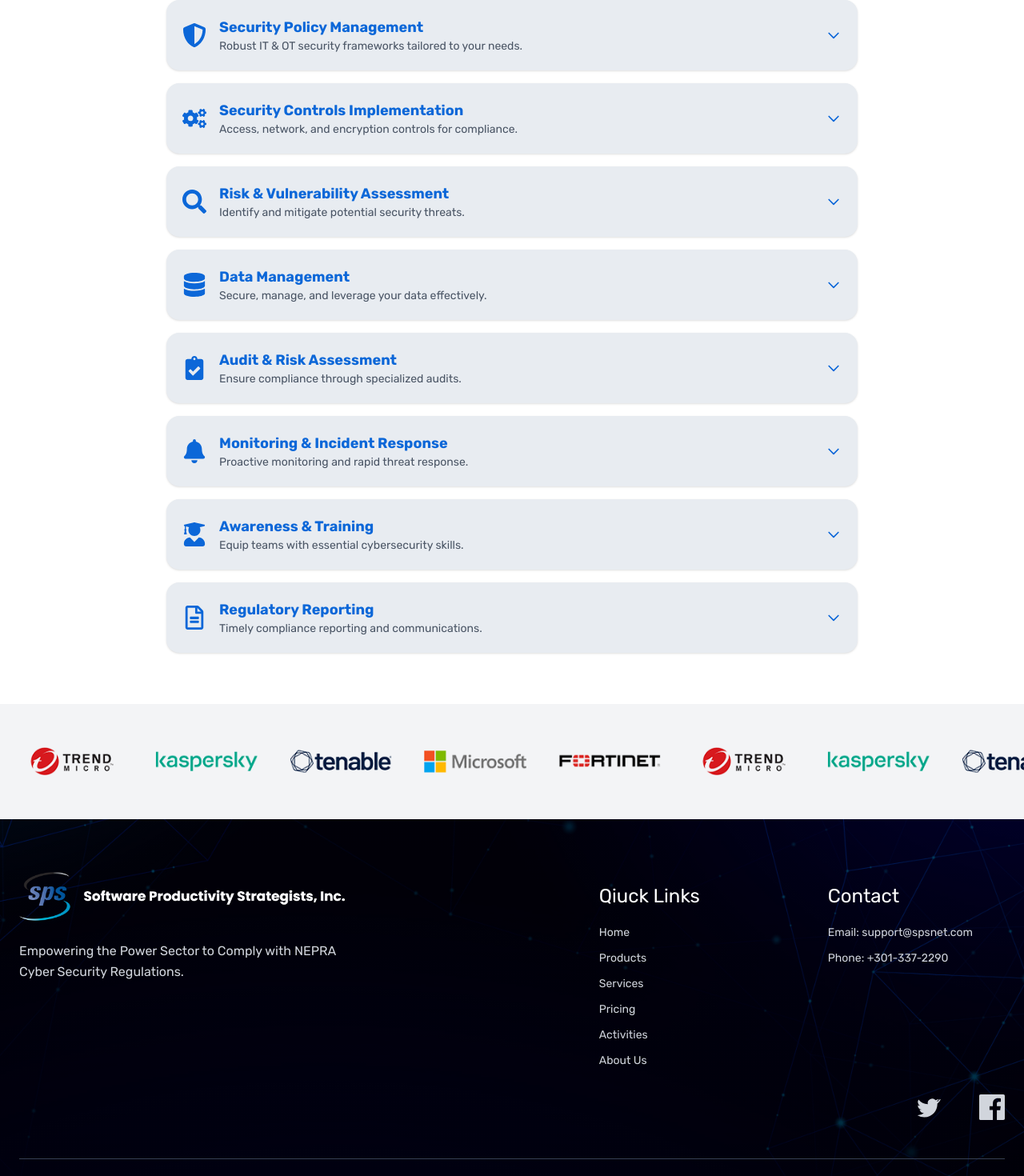
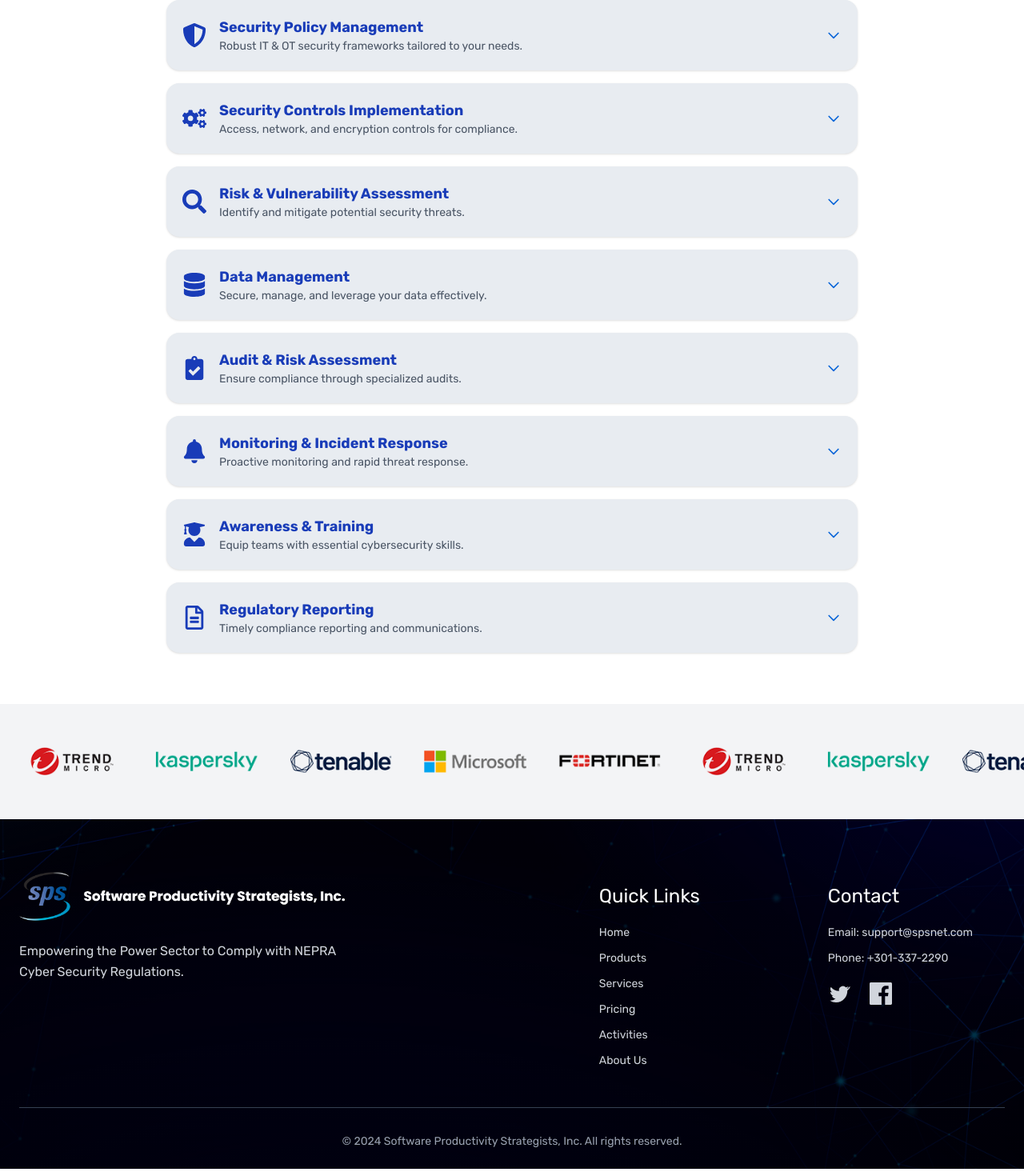
Before and after one commit to Abdul-Rafay-Farooqui/Abdul-Rafay-sps-intern, a Next.js app: page / in a window 1280 px wide. Shown: the part 1080-2550 px from the top of the page at 80% size. Built offline with nearby package versions, Linux system fonts and the light colour scheme.

Commit message:
change colors

```diff
--- a/src/app/products/tenable/page.js
+++ b/src/app/products/tenable/page.js
@@ -39,7 +39,7 @@ const page = () => {
         text: "Monitor all assets—from IT endpoints to OT systems—in a single pane of glass.",
       },
     ],
-    image: "/images/tenable1.png",
+    image: "/images/tenable.png",
     imagealt: "Tenable",
   };
   const supportcontent = {
--- a/src/components/home/Service.js
+++ b/src/components/home/Service.js
@@ -22,7 +22,7 @@ const Service = () => {
   const options = [
     {
       id: 1,
-      icon: <FaShieldAlt className="text-[#0C67D8] text-3xl" />,
+      icon: <FaShieldAlt className="text-blue-800 text-3xl" />,
       title: "Security Policy Management",
       short: "Robust IT & OT security frameworks tailored to your needs.",
       content:
@@ -31,7 +31,7 @@ const Service = () => {
     },
     {
       id: 2,
-      icon: <FaCogs className="text-[#0C67D8] text-3xl" />,
+      icon: <FaCogs className="text-blue-800 text-3xl" />,
       title: "Security Controls Implementation",
       short: "Access, network, and encryption controls for compliance.",
       content:
@@ -40,7 +40,7 @@ const Service = () => {
     },
     {
       id: 3,
-      icon: <FaSearch className="text-[#0C67D8] text-3xl" />,
+      icon: <FaSearch className="text-blue-800 text-3xl" />,
       title: "Risk & Vulnerability Assessment",
       short: "Identify and mitigate potential security threats.",
       content:
@@ -49,7 +49,7 @@ const Service = () => {
     },
     {
       id: 4,
-      icon: <FaDatabase className="text-[#0C67D8] text-3xl" />,
+      icon: <FaDatabase className="text-blue-800 text-3xl" />,
       title: "Data Management",
       short: "Secure, manage, and leverage your data effectively.",
       content:
@@ -58,7 +58,7 @@ const Service = () => {
     },
     {
       id: 5,
-      icon: <FaClipboardCheck className="text-[#0C67D8] text-3xl" />,
+      icon: <FaClipboardCheck className="text-blue-800 text-3xl" />,
       title: "Audit & Risk Assessment",
       short: "Ensure compliance through specialized audits.",
       content:
@@ -67,7 +67,7 @@ const Service = () => {
     },
     {
       id: 6,
-      icon: <FaBell className="text-[#0C67D8] text-3xl" />,
+      icon: <FaBell className="text-blue-800 text-3xl" />,
       title: "Monitoring & Incident Response",
       short: "Proactive monitoring and rapid threat response.",
       content:
@@ -76,7 +76,7 @@ const Service = () => {
     },
     {
       id: 7,
-      icon: <FaUserGraduate className="text-[#0C67D8] text-3xl" />,
+      icon: <FaUserGraduate className="text-blue-800 text-3xl" />,
       title: "Awareness & Training",
       short: "Equip teams with essential cybersecurity skills.",
       content:
@@ -85,7 +85,7 @@ const Service = () => {
     },
     {
       id: 8,
-      icon: <FaRegFileAlt className="text-[#0C67D8] text-3xl" />,
+      icon: <FaRegFileAlt className="text-blue-800 text-3xl" />,
       title: "Regulatory Reporting",
       short: "Timely compliance reporting and communications.",
       content:
@@ -120,7 +120,7 @@ const Service = () => {
                 <div className="flex items-center gap-4">
                   {service.icon}
                   <div>
-                    <h3 className="text-lg font-semibold text-[#0C67D8]">{service.title}</h3>
+                    <h3 className="text-lg font-semibold text-blue-800">{service.title}</h3>
                     <p className="text-gray-600 text-sm">{service.short}</p>
                   </div>
                 </div>
--- a/src/components/partials/Footer.js
+++ b/src/components/partials/Footer.js
@@ -12,8 +12,8 @@ const Footer = () => {
         <div className="absolute inset-0 bg-gradient-to-b from-black/60 to-black/80"></div>
 
         {/* Content */}
-        <div className="relative z-10 max-w-7xl mx-auto px-4 md:px-6 py-12 md:py-16">
-          <div className="grid grid-cols-1 lg:grid-cols-2 gap-8 md:gap-12 ">
+        <div className="relative z-10 max-w-7xl mx-auto px-4 md:px-6 pt-12 md:pt-16">
+          <div className="grid grid-cols-1 lg:grid-cols-2 gap-8 md:gap-12">
             {/* Left Side - Logo and Company Description */}
             <div className="space-y-4 md:space-y-6 flex flex-col items-center lg:items-start justify-center lg:justify-start">
               {/* Logo */}
@@ -33,93 +33,42 @@ const Footer = () => {
               </div>
             </div>
 
-            {/* Right Side - Pages & Contact at the end */}
+            {/* Right Side - Pages & Contact */}
             <div className="flex flex-col mt-4 lg:mr-10 justify-self-center lg:justify-self-end h-full">
               <div className="flex flex-col md:flex-row md:gap-40">
                 {/* Pages */}
                 <div className="text-center lg:text-left lg:mb-0 mb-8">
-                  <h3 className="text-white text-xl md:text-2xl pb-5">Qiuck Links</h3>
+                  <h3 className="text-white text-xl md:text-2xl pb-5">Quick Links</h3>
                   <div className="flex flex-col gap-2 md:gap-3">
-                    <a
-                      href="/"
-                      className="text-gray-300 hover:text-white text-xs md:text-sm transition-colors duration-200"
-                    >
-                      Home
-                    </a>
-                    <a
-                      href="/products"
-                      className="text-gray-300 hover:text-white text-xs md:text-sm transition-colors duration-200"
-                    >
-                      Products
-                    </a>
-                    <a
-                      href="/services"
-                      className="text-gray-300 hover:text-white text-xs md:text-sm transition-colors duration-200"
-                    >
-                      Services
-                    </a>
-                    <a
-                      href="/pricing"
-                      className="text-gray-300 hover:text-white text-xs md:text-sm transition-colors duration-200"
-                    >
-                      Pricing
-                    </a>
-                    <a
-                      href="/activities"
-                      className="text-gray-300 hover:text-white text-xs md:text-sm transition-colors duration-200"
-                    >
-                      Activities
-                    </a>
-                    <a
-                      href="/about"
-                      className="text-gray-300 hover:text-white text-xs md:text-sm transition-colors duration-200"
-                    >
-                      About Us
-                    </a>
-                  </div>
-                </div>
-                {/* Contact Info */}
-                <div className="text-center lg:text-left">
-                  <h3 className="text-white text-xl md:text-2xl  pb-5">
-                    Contact
-                  </h3>
-                  <p className="text-gray-300 text-xs md:text-sm pb-3">
-                    Email: support@spsnet.com
-                  </p>
-                  <p className="text-gray-300 text-xs md:text-sm">
-                    Phone: +301-337-2290
-                  </p>
-                </div>
-              </div>
+                    <a href="/" className="text-gray-300 hover:text-white text-xs md:text-sm transition-colors duration-200">Home</a>
+                    <a href="/products" className="text-gray-300 hover:text-white text-xs md:text-sm transition-colors duration-200">Products</a>
+                    <a href="/services" className="text-gray-300 hover:text-white text-xs md:text-sm transition-colors duration-200">Services</a>
+                    <a href="/pricing" className="text-gray-300 hover:text-white text-xs md:text-sm transition-colors duration-200">Pricing</a>
+                    <a href="/activities" className="text-gray-300 hover:text-white text-xs md:text-sm transition-colors duration-200">Activities</a>
+                    <a href="/about" className="text-gray-300 hover:text-white text-xs md:text-sm transition-colors duration-200">About Us</a>
                   </div>
                 </div>
 
-          {/* Social Icons at the very end */}
-          <div className="flex gap-12 mt-8 justify-self-center lg:justify-self-end">
-            <a
-              href="https://twitter.com/"
-              target="_blank"
-              rel="noopener noreferrer"
-              aria-label="Twitter"
-            >
-              {/* Twitter SVG */}
+                {/* Contact + Social Icons */}
+                <div className="text-center lg:text-left">
+                  <h3 className="text-white text-xl md:text-2xl pb-5">Contact</h3>
+                  <p className="text-gray-300 text-xs md:text-sm pb-3">Email: support@spsnet.com</p>
+                  <p className="text-gray-300 text-xs md:text-sm pb-5">Phone: +301-337-2290</p>
+
+                  {/* Social Icons under contact */}
+                  <div className="flex gap-6 justify-center lg:justify-start">
+                    <a href="https://twitter.com/" target="_blank" rel="noopener noreferrer" aria-label="Twitter">
                       <svg
-                className="w-8 h-8 text-gray-300 hover:text-blue-400 transition-colors duration-200"
+                        className="w-7 h-7 text-gray-300 hover:text-blue-400 transition-colors duration-200"
                         fill="currentColor"
                         viewBox="0 0 24 24"
                       >
                         <path d="M22.46 6c-.77.35-1.6.59-2.47.7a4.3 4.3 0 0 0 1.88-2.37 8.59 8.59 0 0 1-2.72 1.04 4.28 4.28 0 0 0-7.29 3.9A12.13 12.13 0 0 1 3.1 4.9a4.28 4.28 0 0 0 1.32 5.71c-.7-.02-1.36-.21-1.93-.53v.05a4.28 4.28 0 0 0 3.43 4.19c-.33.09-.68.14-1.04.14-.25 0-.5-.02-.74-.07a4.29 4.29 0 0 0 4 2.97A8.6 8.6 0 0 1 2 19.54a12.13 12.13 0 0 0 6.56 1.92c7.88 0 12.2-6.53 12.2-12.2 0-.19 0-.38-.01-.57A8.72 8.72 0 0 0 24 4.59a8.43 8.43 0 0 1-2.54.7z" />
                       </svg>
                     </a>
-            <a
-              href="https://facebook.com/"
-              target="_blank"
-              rel="noopener noreferrer"
-              aria-label="Facebook"
-            >
-              {/* Facebook SVG */}
+                    <a href="https://facebook.com/" target="_blank" rel="noopener noreferrer" aria-label="Facebook">
                       <svg
-                className="w-8 h-8 text-gray-300 hover:text-blue-600 transition-colors duration-200"
+                        className="w-7 h-7 text-gray-300 hover:text-blue-600 transition-colors duration-200"
                         fill="currentColor"
                         viewBox="0 0 24 24"
                       >
@@ -127,11 +76,15 @@ const Footer = () => {
                       </svg>
                     </a>
                   </div>
-          {/* Bottom Section - Copyright */}
-          <div className="mt-8 md:mt-12 pt-6 text-center justify-items-center md:pt-8 border-t border-gray-700">
+                </div>
+              </div>
+            </div>
+          </div>
+
+          {/* Bottom Section */}
+          <div className="mt-8 md:mt-12 pb-6 pt-6 text-center justify-items-center md:pt-8 border-t border-gray-700">
             <p className="text-gray-400 text-sm md:text-sm text-center md:text-left">
-              © 2024 Software Productivity Strategists, Inc. All rights
-              reserved.
+              © 2024 Software Productivity Strategists, Inc. All rights reserved.
             </p>
           </div>
         </div>
--- a/src/components/products/Form.js
+++ b/src/components/products/Form.js
@@ -182,7 +182,7 @@ const Form = () => {
             </div>
           <button
             type="submit"
-            className="w-3/4 bg-gradient-to-r from-blue-700 via-blue-500 to-blue-400 hover:from-blue-900 hover:to-blue-600 text-white py-3 rounded-xl shadow-lg font-semibold text-lg tracking-wide transition-all duration-200 hover:scale-105 border-2 border-blue-300 mt-8"
+            className="w-3/4 bg-gradient-to-r from-blue-800 via-blue-500 to-blue-900 hover:from-blue-900 hover:to-blue-600 text-white py-3 rounded-xl shadow-lg font-semibold text-lg tracking-wide transition-all duration-200 hover:scale-105 border-2 border-blue-300 mt-8"
           >
             Submit
           </button>
--- a/src/components/products/Why.js
+++ b/src/components/products/Why.js
@@ -44,11 +44,11 @@ const Why = ({ maintitle, maintext, contentarray = [], image, imagealt }) => {
         {/* Right: Image */}
         <div className="w-[50%] lg:w-1/3 flex justify-center items-center">
           {image && (
-            <div className="relative w-full bg-white">
+            <div className="relative w-full ">
               <img
                 src={image}
                 alt={imagealt || "Assessment"}
-                className="w-full h-full object-cover scale-105 hover:scale-110 transition-transform duration-300"
+                className="w-full h-full object-cover  hover:scale-110 transition-transform duration-300"
               />
             </div>
           )}
--- a/src/components/services/PolicyForm.js
+++ b/src/components/services/PolicyForm.js
@@ -141,7 +141,7 @@ export default function PolicyFormSection() {
           <div className="text-center">
             <button
               type="submit"
-              className="bg-gradient-to-r from-blue-700 via-blue-500 to-blue-400 hover:from-blue-900 hover:to-blue-600 text-white px-8 py-3 rounded-xl shadow-lg  text-lg tracking-wide transition-all duration-200 hover:scale-105 border-2 border-blue-300"
+              className="bg-gradient-to-r from-blue-800 via-blue-500 to-blue-900 hover:from-blue-900 hover:to-blue-600 text-white px-8 py-3 rounded-xl shadow-lg  text-lg tracking-wide transition-all duration-200 hover:scale-105 border-2 border-blue-300"
             >
               Submit
             </button>
```
Also changed, not shown: src/components/partials/Navbar.js (+11 -11 lines), public/images/tenable.png (renamed from public/images/tenable1.png). Lines whose indentation alone changed are shown as unchanged.
